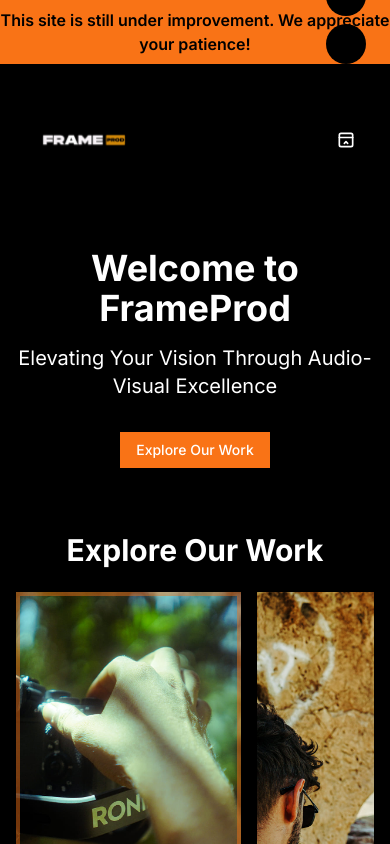
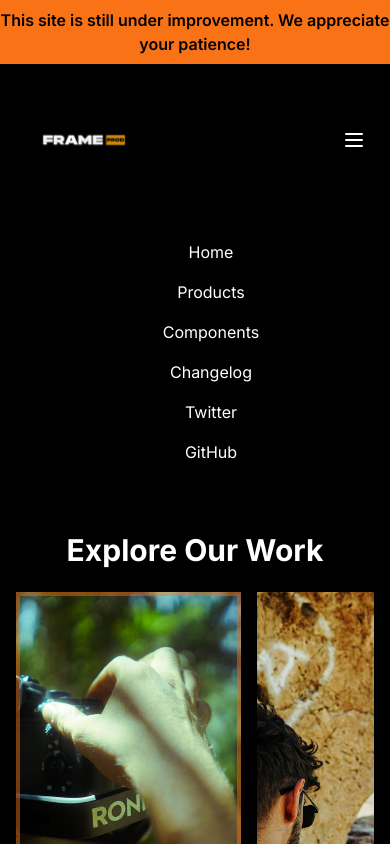
Before and after one commit to AlouiLouai/frame-prod, a Next.js app: page / in a window 390 px wide. Both pictures are taken after a click on the button 346 px from the left and 140 px from the top of the page. Shown: the top 844 px of the page. Built offline with nearby package versions, Linux system fonts and the light colour scheme.

Commit message:
responsive + mobile friendly

```diff
--- a/src/components/Navbar.tsx
+++ b/src/components/Navbar.tsx
@@ -1,3 +1,6 @@
+"use client";
+
+import { useState } from "react";
 import Image from "next/image";
 import { FloatingDock } from "./ui/floating-dock";
 import {
@@ -7,6 +10,7 @@ import {
   IconHome,
   IconNewSection,
   IconTerminal2,
+  IconMenu2,
 } from "@tabler/icons-react";
 
 const links = [
@@ -17,7 +21,6 @@ const links = [
     ),
     href: "#",
   },
-
   {
     title: "Products",
     icon: (
@@ -39,7 +42,6 @@ const links = [
     ),
     href: "#",
   },
-
   {
     title: "Twitter",
     icon: (
@@ -57,8 +59,10 @@ const links = [
 ];
 
 const Navbar = () => {
+  const [isMenuOpen, setIsMenuOpen] = useState(false);
+
   return (
-    <nav className="flex justify-between items-center py-4 px-6">
+    <nav className="relative flex justify-between items-center py-4 px-6">
       <div className="flex items-center">
         <Image
           src="/frame_prod.jpg"
@@ -68,9 +72,35 @@ const Navbar = () => {
           className="mr-4"
         />
       </div>
-      <ul className="flex space-x-6">
+
+      {/* Mobile menu button */}
+      <button
+        className="md:hidden text-white"
+        onClick={() => setIsMenuOpen(!isMenuOpen)}
+      >
+        <IconMenu2 size={24} />
+      </button>
+
+      {/* Desktop menu */}
+      <div className="hidden md:block">
         <FloatingDock items={links} />
-      </ul>
+      </div>
+
+      {/* Mobile menu */}
+      {isMenuOpen && (
+        <div className="absolute top-full left-0 right-0 bg-black md:hidden">
+          <ul className="flex flex-col items-center py-4">
+            {links.map((link) => (
+              <li key={link.title} className="py-2">
+                <a href={link.href} className="flex items-center text-white">
+                  <span className="w-6 h-6 mr-2">{link.icon}</span>
+                  {link.title}
+                </a>
+              </li>
+            ))}
+          </ul>
+        </div>
+      )}
     </nav>
   );
 };
```
